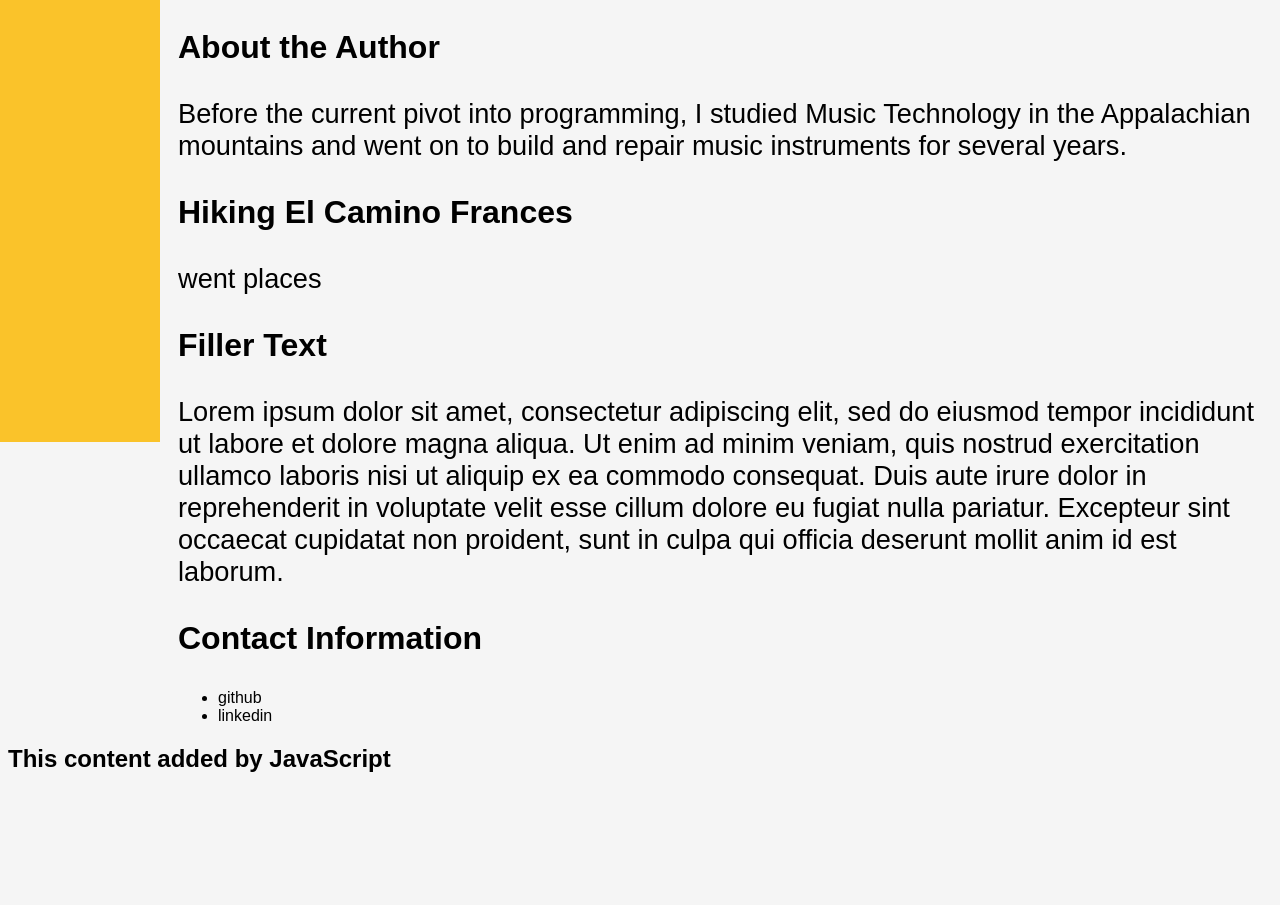
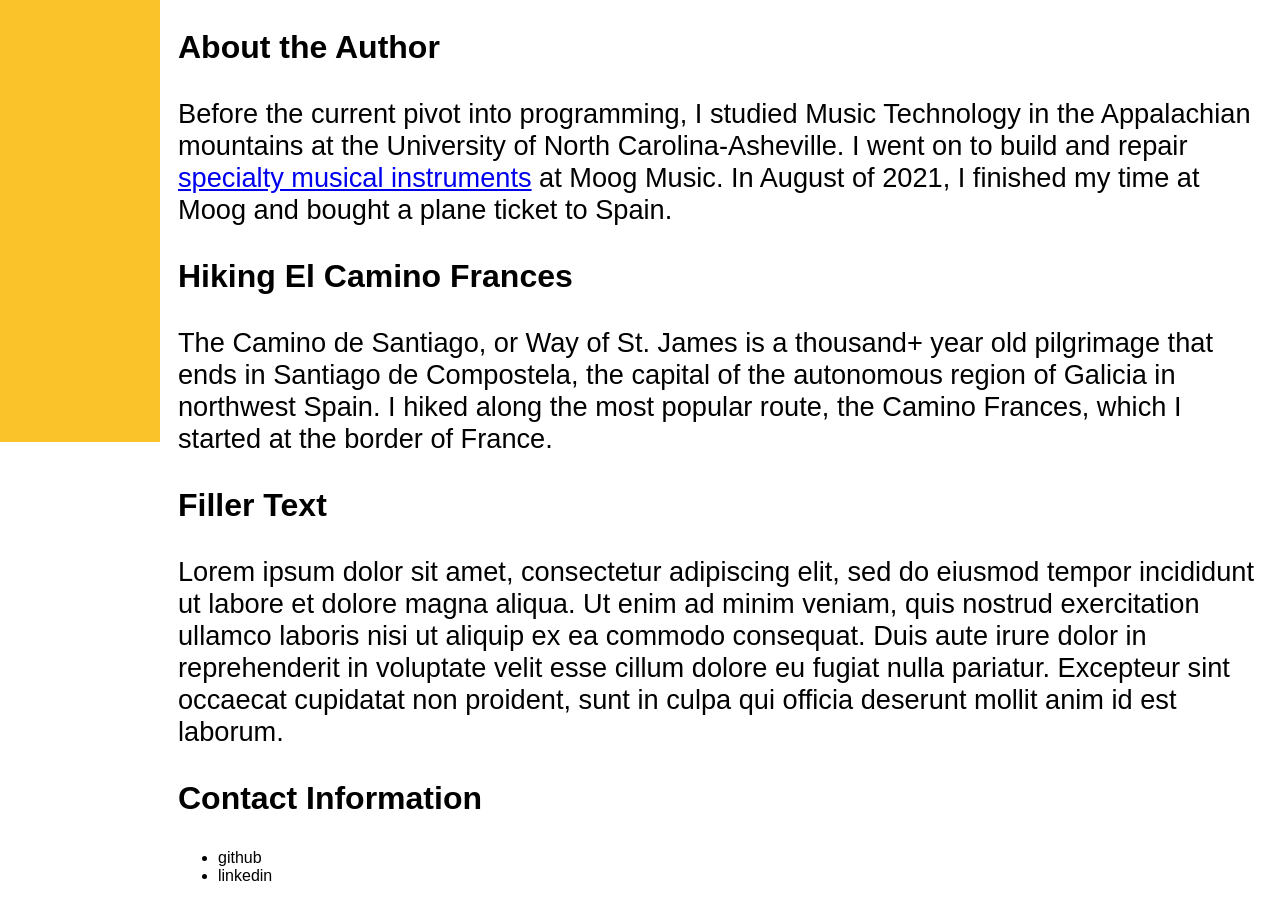
Before and after one commit to flubber2077/my-personal-website, a plain HTML site: page index.html in a window 1280 px wide. Shown: the part 378-1283 px from the top of the page. Before the commit the page ends 1171 px from the top, so only its background shows below. Drawn offline with Linux system fonts and the light colour scheme.

Commit message:
Adding text and working in javascript

```diff
--- a/index.html
+++ b/index.html
@@ -21,10 +21,10 @@
       This is a website built to display my basic proficiencies with HTML, Javascript, CSS, and overall website creation abilities. I am also hoping to use this project as a exercise in learning website design, i.e. how to make it look like it was made sometime after 2002. The main struggle will be figuring out a way to make it interactive in such a way that Javascript will be a useful tool.</p>
     <h3 id="author">About the Author</h3>
     <p>
-      Before the current pivot into programming, I studied Music Technology in the Appalachian mountains and went on to build and repair music instruments for several years.</p>
+      Before the current pivot into programming, I studied Music Technology in the Appalachian mountains at the University of North Carolina-Asheville. I went on to build and repair <a href="url">specialty musical instruments</a> at Moog Music. In August of 2021, I finished my time at Moog and bought a plane ticket to Spain.</p>
     <h3 id="camino">Hiking El Camino Frances</h3>
     <p>
-      went places
+      The Camino de Santiago, or Way of St. James is a thousand+ year old pilgrimage that ends in Santiago de Compostela, the capital of the autonomous region of Galicia in northwest Spain. I hiked along the most popular route, the Camino Frances, which I started at the border of France.
     </p>
     <h3 id="filler">Filler Text</h3>
     <p>
--- a/script.js
+++ b/script.js
@@ -1,4 +1,13 @@
 const h2 = document.createElement("h2");
-h2.textContent = "This content added by JavaScript";
+h2.textContent = "";
 
 document.querySelector("body").appendChild(h2);
+
+const input = document.getElementById('sidenav');
+input.addEventListener('click', function() {
+let red = (Math.random() * 100) + 150;
+let blue = (Math.random() * 100) + 150;
+let green = (Math.random() * 100) + 150;
+let backgroundColor = `rgb (${red}, ${blue}, ${green}`;
+document.body.style.background = backgroundColor;
+});
--- a/style.css
+++ b/style.css
@@ -1,5 +1,5 @@
 body {
-    background: whitesmoke;
+    background: white;
     font-family: Sans-Serif;
   }
 
```
